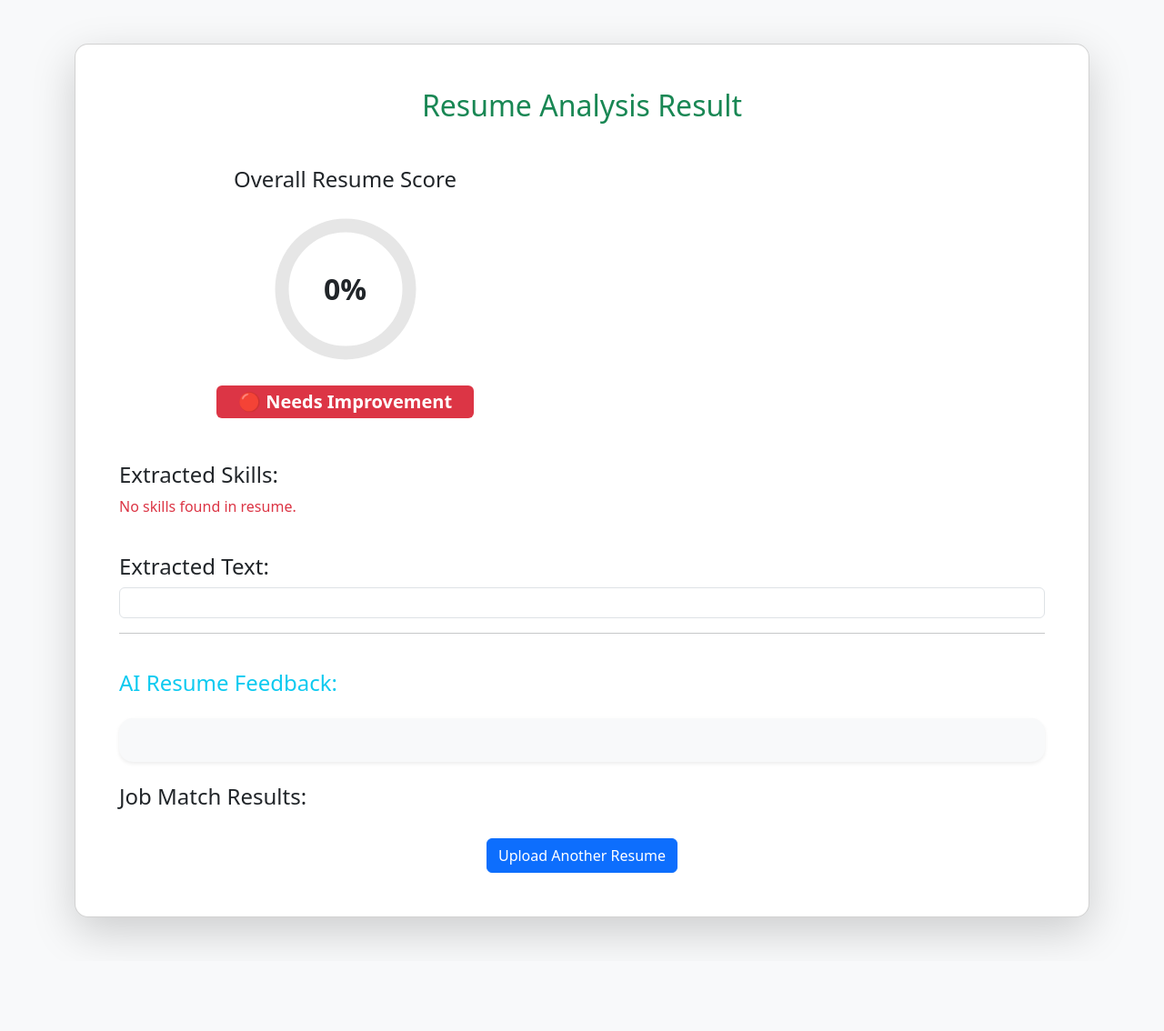
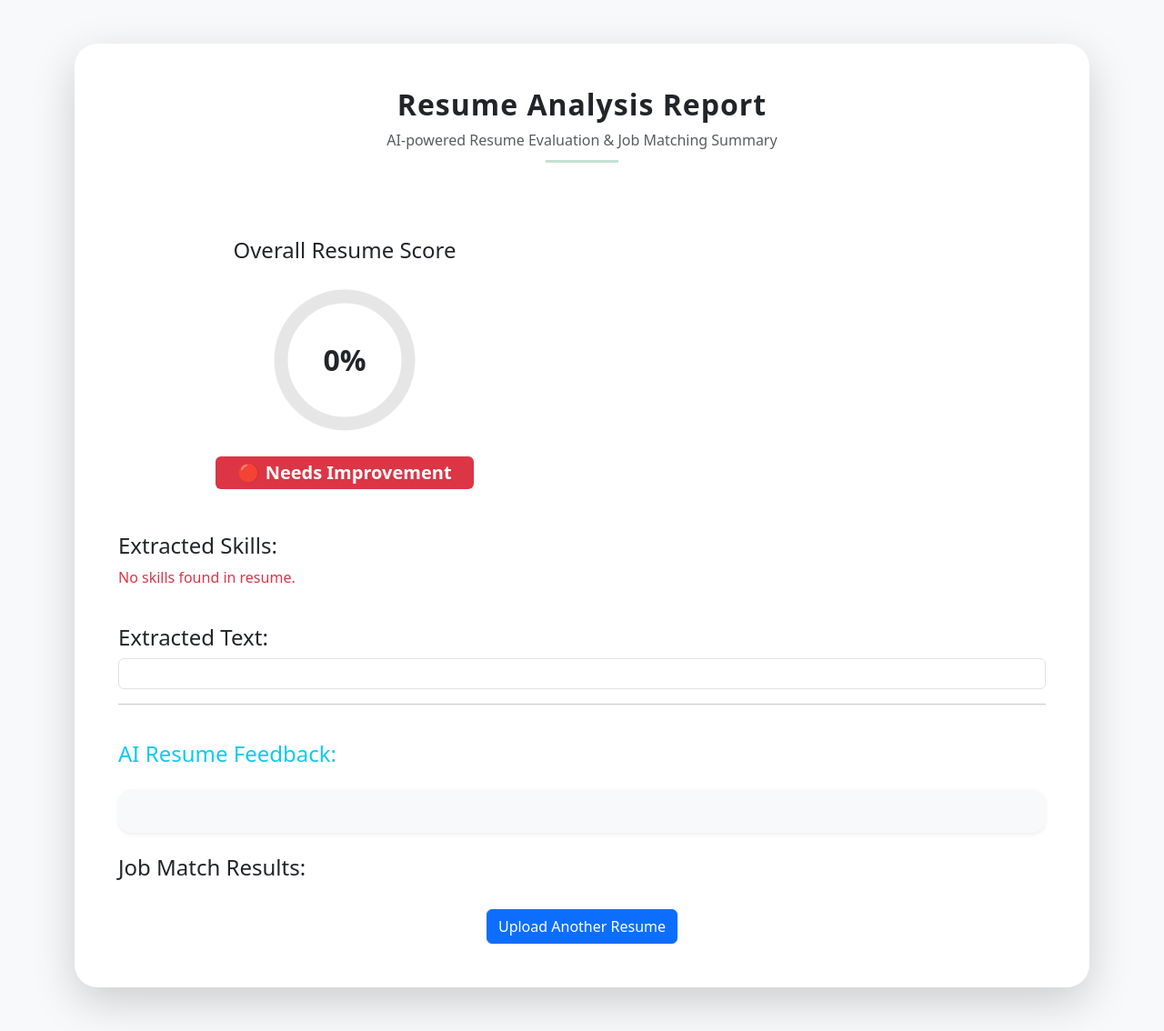
Before and after one commit to Pariisharma/Smart-Resume-Analyzer, a Flask app: template templates/result.html in a window 1280 px wide. Shown: the whole page at 91% size. Before the commit the page ends 1038 px from the top, so only its background shows below. Run offline with Flask 3, Linux system fonts and the light colour scheme; the template is opened without the code that fills it, so the values that code supplies are empty.

Commit message:
UI upgrade: Improved header and redesigned recommended job section

```diff
--- a/templates/result.html
+++ b/templates/result.html
@@ -13,11 +13,20 @@
 
     <div class="container py-5">
 
-<div class="card shadow-lg p-5" style="border-radius: 15px;">
+        <div class="card shadow-lg border-0 p-5" style="border-radius: 25px;">
 
-<h2 class="text-center text-success mb-4">
-    Resume Analysis Result
+            <div class="text-center mb-5">
+
+                <h2 class="fw-bold" style="font-size: 32px; letter-spacing: 1px;">
+                    Resume Analysis Report
                 </h2>
+
+                <p class="text-muted mb-2">
+                    AI-powered Resume Evaluation & Job Matching Summary
+                </p>
+
+                <hr style="width: 80px; margin: 10px auto; border-top: 3px solid #198754;">
+            </div>
 
             <!-- ===== SCORE + RECOMMENDED JOB SIDE BY SIDE ===== -->
             <div class="row align-items-center mt-4">
@@ -31,21 +40,10 @@
                         <div class="position-relative" style="width: 180px; height: 180px;">
 
                             <svg width="180" height="180">
-                    <circle cx="90" cy="90" r="70"
-                        stroke="#e6e6e6"
-                        stroke-width="15"
-                        fill="none" />
+                                <circle cx="90" cy="90" r="70" stroke="#e6e6e6" stroke-width="15" fill="none" />
 
-                    <circle id="progressCircle"
-                        cx="90"
-                        cy="90"
-                        r="70"
-                        stroke="#4CAF50"
-                        stroke-width="15"
-                        fill="none"
-                        stroke-dasharray="440"
-                        stroke-dashoffset="440"
-                        stroke-linecap="round"
+                                <circle id="progressCircle" cx="90" cy="90" r="70" stroke="#4CAF50" stroke-width="15"
+                                    fill="none" stroke-dasharray="440" stroke-dashoffset="440" stroke-linecap="round"
                                     transform="rotate(-90 90 90)" />
                             </svg>
 
@@ -79,12 +77,30 @@
                 <div class="col-md-6">
 
                     {% if recommended_job %}
-        <div class="alert alert-info text-center shadow-sm p-4">
-            <h4 class="mb-2">🎯 Top Recommended Job</h4>
-            <h5 class="text-primary">{{ recommended_job.job }}</h5>
-            <p class="mb-0">
-                Match Score: <strong>{{ recommended_job.match }}%</strong>
-            </p>
+                    <div class="card border-0 shadow-sm p-4"
+                        style="border-radius: 20px; background: linear-gradient(135deg, #e3f2fd, #bbdefb);">
+
+                        <div class="text-center">
+
+                            <div style="font-size: 40px;">🎯</div>
+
+                            <h5 class="text-uppercase text-muted mb-2" style="letter-spacing: 1px;">
+                                Top Recommended Role
+                            </h5>
+
+                            <h3 class="fw-bold text-primary mb-3">
+                                {{ recommended_job.job }}
+                            </h3>
+
+                            <div class="d-flex justify-content-center align-items-center">
+                                <div class="px-4 py-2 rounded-pill bg-white shadow-sm">
+                                    <span class="fw-semibold text-dark">
+                                        Match Score: {{ recommended_job.match }}%
+                                    </span>
+                                </div>
+                            </div>
+
+                        </div>
                     </div>
                     {% endif %}
 
@@ -118,8 +134,7 @@
             <!-- ===== AI FEEDBACK ===== -->
             <h4 class="mt-4 text-info">AI Resume Feedback:</h4>
 
-<div class="card mt-3 p-4 shadow-sm border-0"
-     style="background-color: #f8f9fa; border-radius: 15px;">
+            <div class="card mt-3 p-4 shadow-sm border-0" style="background-color: #f8f9fa; border-radius: 15px;">
 
                 {% set lines = ai_feedback.split('\n') %}
                 {% set bullet_open = false %}
@@ -146,7 +161,8 @@
                     <li>{{ line[1:] }}</li>
 
                     {% else %}
-            {% if bullet_open %}</ul>{% set bullet_open = false %}{% endif %}
+                    {% if bullet_open %}
+                </ul>{% set bullet_open = false %}{% endif %}
                 <p>{{ line }}</p>
 
                 {% endif %}
@@ -170,9 +186,7 @@
                     <div class="progress-bar
             {% if job.match >= 70 %}bg-success
             {% elif job.match >= 40 %}bg-warning
-            {% else %}bg-danger{% endif %}"
-            role="progressbar"
-            style="width: {{ job.match }}%">
+            {% else %}bg-danger{% endif %}" role="progressbar" style="width: {{ job.match }}%">
                         {{ job.match }}%
                     </div>
                 </div>
@@ -233,4 +247,5 @@ document.addEventListener("DOMContentLoaded", function () {
     </script>
 
 </body>
+
 </html>
```
Lines whose indentation alone changed are shown as unchanged.
